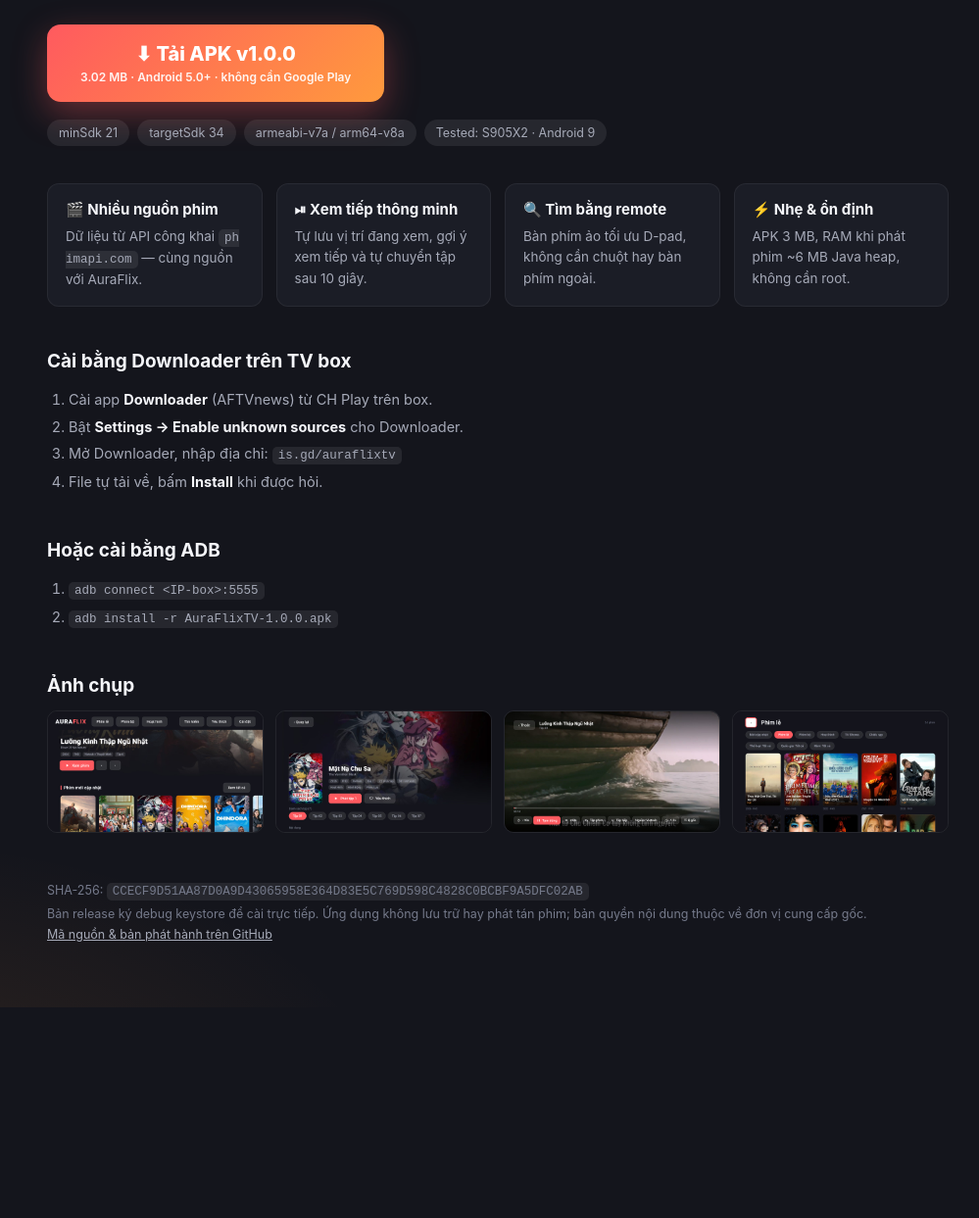
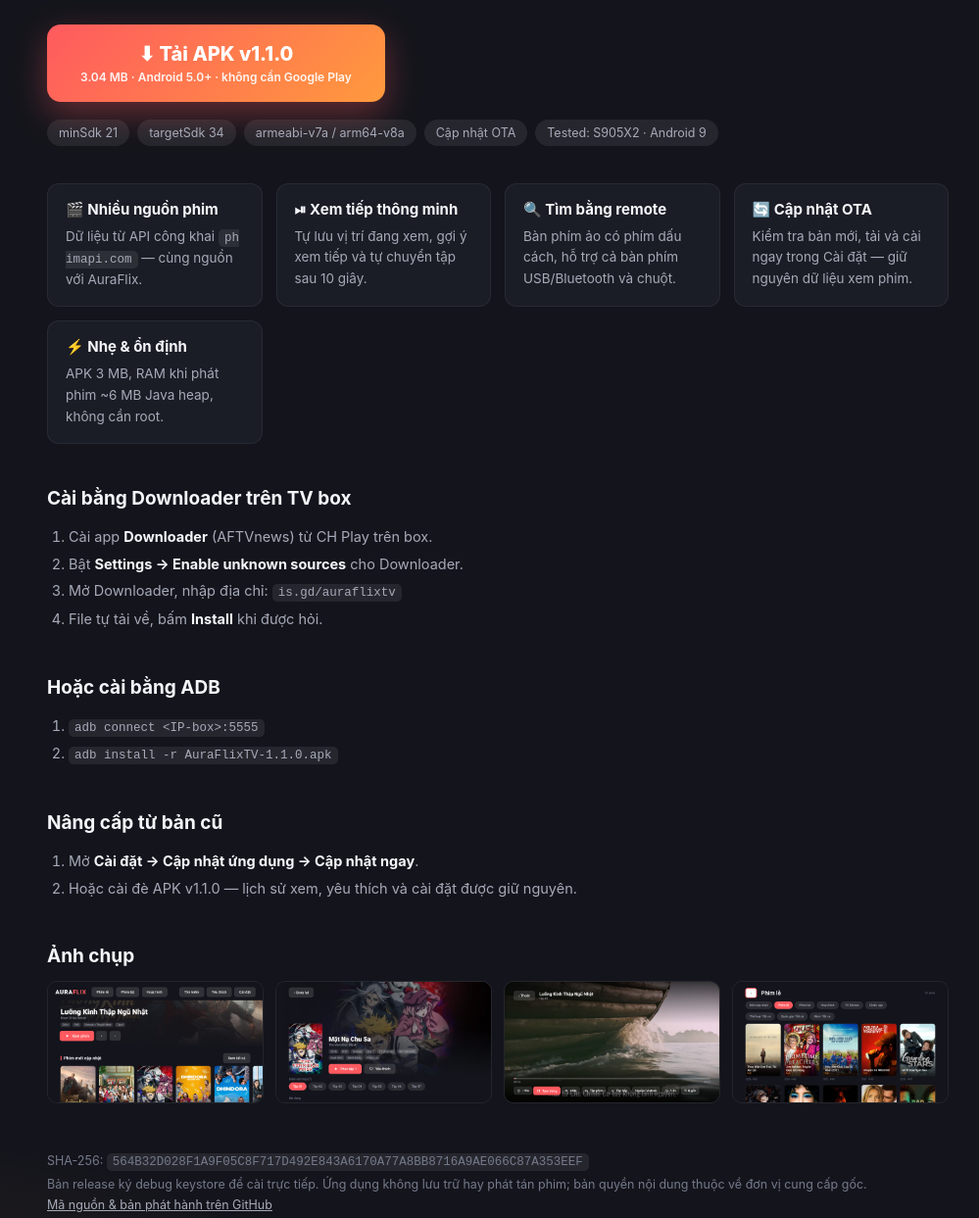
Before and after one commit to haokiet97/auraflix_tv_release, a plain HTML site: page index.html in a window 1280 px wide. Shown: the part 261-1504 px from the top of the page at 98% size, without its empty margins (132-1131 px from the left). Before the commit the page ends 1289 px from the top, so only its background shows below. Drawn offline with Linux system fonts and the light colour scheme.

Commit message:
release 1.1.0: OTA update + search input (space/keyboard/mouse)

```diff
--- a/index.html
+++ b/index.html
@@ -65,15 +65,16 @@
     Hỗ trợ phim lẻ, phim bộ, hoạt hình, TV Shows — phát 1080p bằng giải mã cứng.
   </p>
 
-  <a class="cta" href="AuraFlixTV-1.0.0.apk" download>
-    ⬇ Tải APK v1.0.0
-    <small>3.02 MB · Android 5.0+ · không cần Google Play</small>
+  <a class="cta" href="AuraFlixTV-1.1.0.apk" download>
+    ⬇ Tải APK v1.1.0
+    <small>3.04 MB · Android 5.0+ · không cần Google Play</small>
   </a>
 
   <div class="meta">
     <span class="chip">minSdk 21</span>
     <span class="chip">targetSdk 34</span>
     <span class="chip">armeabi-v7a / arm64-v8a</span>
+    <span class="chip">Cập nhật OTA</span>
     <span class="chip">Tested: S905X2 · Android 9</span>
   </div>
 
@@ -88,7 +89,11 @@
     </div>
     <div class="card">
       <h3>🔍 Tìm bằng remote</h3>
-      <p>Bàn phím ảo tối ưu D-pad, không cần chuột hay bàn phím ngoài.</p>
+      <p>Bàn phím ảo có phím dấu cách, hỗ trợ cả bàn phím USB/Bluetooth và chuột.</p>
+    </div>
+    <div class="card">
+      <h3>🔄 Cập nhật OTA</h3>
+      <p>Kiểm tra bản mới, tải và cài ngay trong Cài đặt — giữ nguyên dữ liệu xem phim.</p>
     </div>
     <div class="card">
       <h3>⚡ Nhẹ &amp; ổn định</h3>
@@ -107,7 +112,13 @@
   <h2>Hoặc cài bằng ADB</h2>
   <ol>
     <li><code>adb connect &lt;IP-box&gt;:5555</code></li>
-    <li><code>adb install -r AuraFlixTV-1.0.0.apk</code></li>
+    <li><code>adb install -r AuraFlixTV-1.1.0.apk</code></li>
+  </ol>
+
+  <h2>Nâng cấp từ bản cũ</h2>
+  <ol>
+    <li>Mở <b>Cài đặt → Cập nhật ứng dụng → Cập nhật ngay</b>.</li>
+    <li>Hoặc cài đè APK v1.1.0 — lịch sử xem, yêu thích và cài đặt được giữ nguyên.</li>
   </ol>
 
   <h2>Ảnh chụp</h2>
@@ -119,7 +130,7 @@
   </div>
 
   <footer>
-    SHA-256: <code>CCECF9D51AA87D0A9D43065958E364D83E5C769D598C4828C0BCBF9A5DFC02AB</code><br>
+    SHA-256: <code>564B32D028F1A9F05C8F717D492E843A6170A77A8BB8716A9AE066C87A353EEF</code><br>
     Bản release ký debug keystore để cài trực tiếp. Ứng dụng không lưu trữ hay phát tán phim;
     bản quyền nội dung thuộc về đơn vị cung cấp gốc.<br>
     <a href="https://github.com/haokiet97/auraflix_tv_release">Mã nguồn &amp; bản phát hành trên GitHub</a>
```
Also changed, not shown: docs/screenshots/search.jpg, docs/screenshots/settings.jpg, 5 other files.
